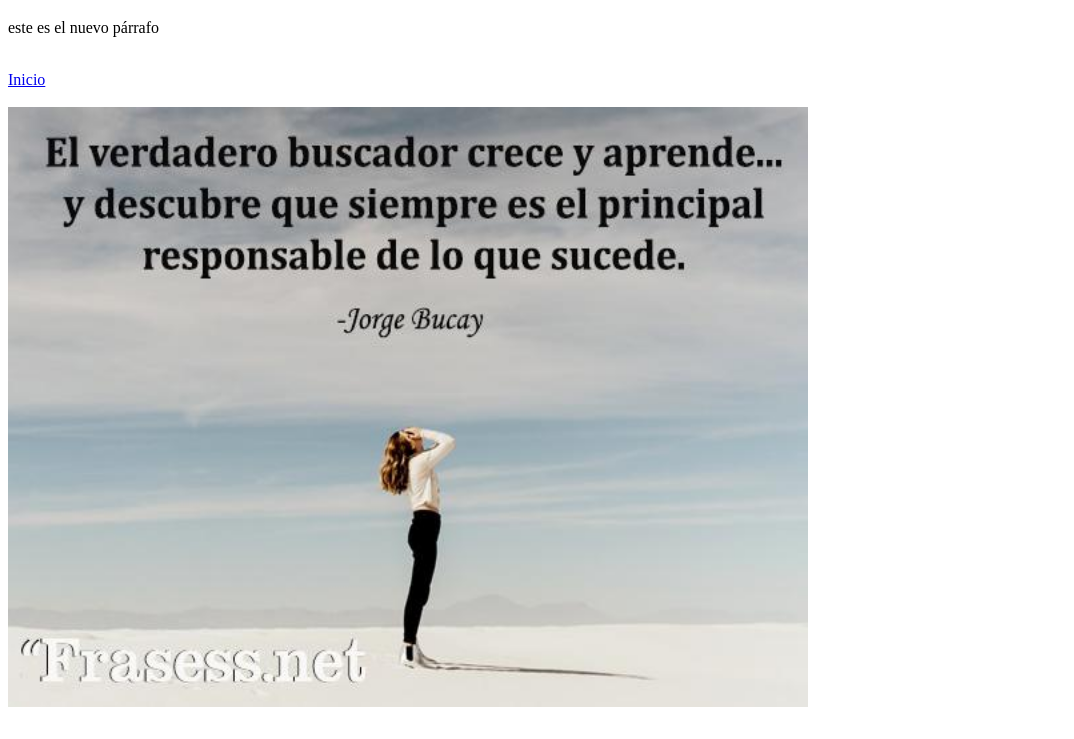
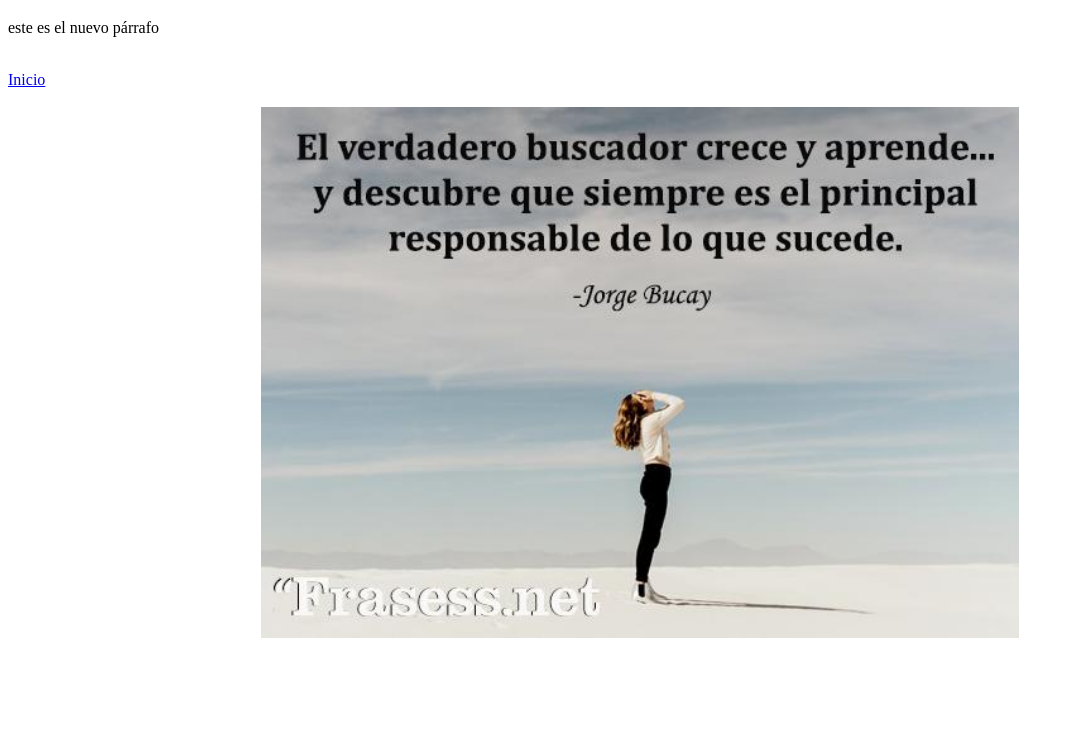
Before and after one commit to vgarcen/EscritoNoveno1, a plain HTML site: page contenido.html in a window 1280 px wide. Shown: the part 61-800 px from the top of the page, without its empty margins (0-1074 px from the left). Drawn offline with Linux system fonts and the light colour scheme.

Commit message:
Update contenido.html

```diff
--- a/contenido.html
+++ b/contenido.html
@@ -5,17 +5,23 @@
     <meta http-equiv="X-UA-Compatible" content="IE=edge">
     <meta name="viewport" content="width=device-width, initial-scale=1.0">
     <title>Contenido</title>
-
+ <style>
+         img{
+         display: block;
+          width: 60%;
+          margin: auto;
+        }
+ </style>
 </head>
 <body>
     <h1>Contenido</h1>
     <p>este es el nuevo párrafo</p>
        <br/>
     <a href="index.html">Inicio</a>
-    <br/>
-    <br/>
+    </br>
+    </br>
     <a href="https://dle.rae.es/esfuerzo" target="_blank">
-        <img src="img/exito.jpg" atl='esfuerzo' style="width:800px; height:600px;"/>
+        <img src="img/exito.jpg" atl='esfuerzo'/>
         <a/>
 </body>
 </html>
```
